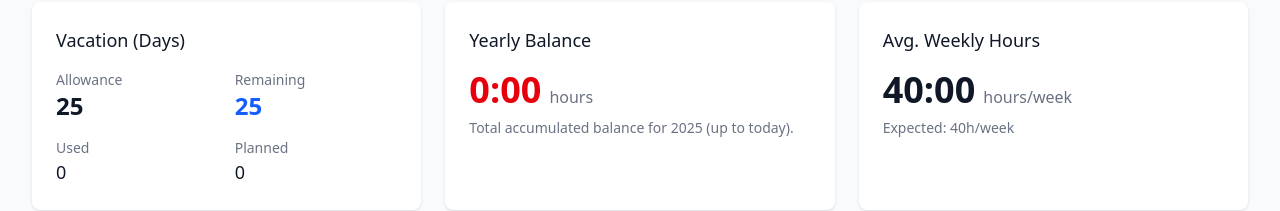
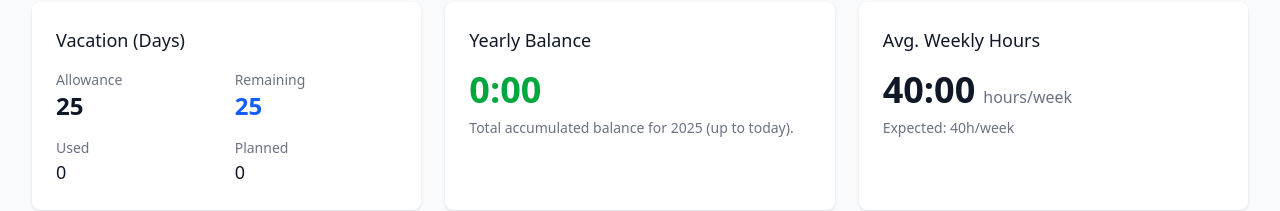
Before and after one commit to robert-northmind/WorkTime, a React (Vite) app: page /stats in a window 1280 px wide. Shown: the part 160-371 px from the top of the page. Built offline with nearby package versions, Linux system fonts and the light colour scheme; no server answers; the database is empty; sample sign-in values are in the browser's storage.

Commit message:
Fix yearly balance display format and sign calculation

```diff
--- a/src/pages/StatsPage.tsx
+++ b/src/pages/StatsPage.tsx
@@ -84,27 +84,12 @@ export const StatsPage: React.FC = () => {
         workDays: [1, 2, 3, 4, 5]
       }];
 
+      // Calculate yearly balance by summing all entry balances
       let totalBalanceMinutes = 0;
-
-      // Map entries for faster lookup
-      const entriesMap = new Map(entries.map(e => [e.date, e]));
-
-      // Iterate through every day of the selected year to calculate yearly balance
-      const startDate = new Date(selectedYear, 0, 1);
-      const endDate = new Date(selectedYear, 11, 31);
-      const calculationEndDate = selectedYear === currentYear ? new Date() : endDate;
-
-      for (let d = new Date(startDate); d <= calculationEndDate; d.setDate(d.getDate() + 1)) {
-        const dateStr = d.toISOString().split('T')[0];
-        const entry = entriesMap.get(dateStr);
-
-        if (!entry) {
-          continue;
-        }
-
+      entries.forEach(entry => {
         const result = calculateDailyBalance(entry, defaultSchedule);
         totalBalanceMinutes += result.balanceMinutes;
-      }
+      });
 
       setYearlyBalance(formatHours(totalBalanceMinutes));
 
@@ -210,10 +195,9 @@ export const StatsPage: React.FC = () => {
           <div className="bg-white shadow rounded-lg p-6">
             <h3 className="text-lg font-medium text-gray-900 mb-4">Yearly Balance</h3>
             <div className="flex items-baseline">
-              <span className={`text-4xl font-bold ${Number(yearlyBalance) >= 0 ? 'text-green-600' : 'text-red-600'}`}>
-                {Number(yearlyBalance) > 0 ? '+' : ''}{yearlyBalance}
+              <span className={`text-4xl font-bold ${parseFloat(yearlyBalance) >= 0 ? 'text-green-600' : 'text-red-600'}`}>
+                {parseFloat(yearlyBalance) > 0 ? '+' : ''}{yearlyBalance}
               </span>
-              <span className="ml-2 text-gray-500">hours</span>
             </div>
             <p className="mt-2 text-sm text-gray-500">
               Total accumulated balance for {selectedYear} (up to today).
```
